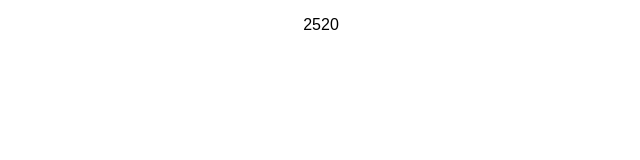
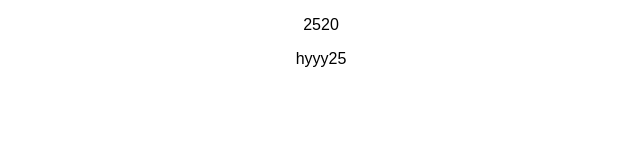
Before and after one commit to darcardenasp045/RenderizarListasYFormulariosReact, a React (Create React App) app: page / in a window 1280 px wide. Shown: the top 160 px of the page, without its empty margins (319-959 px from the left). Built offline with nearby package versions, Linux system fonts and the light colour scheme.

Commit message:
se agrago un objeto dentro de otro objeto, de esta manera revisamos como renderizarlos

```diff
--- a/src/App.js
+++ b/src/App.js
@@ -3,7 +3,11 @@ import "./styles.css";
 const notas = [
   {
     id: 25,
-    date: 20
+    date: 20,
+    object: {
+      hola: "hyyy",
+      idd: 25
+    }
   }
 ];
 
@@ -11,19 +15,25 @@ export default function App() {
   if (typeof notas === undefined || notas === null) {
     return "no hay notas";
   }
-  const Note = ({ note }) => {
+  const Note = ({ id, date, object }) => {
     return (
-      <p>
-        {" "}
-        {note.id}
-        {note.date}
-      </p>
+      <div>
+        <p>
+          {" "}
+          {id}
+          {date}
+        </p>
+        <p>
+          {object.hola}
+          {object.idd}
+        </p>
+      </div>
     );
   };
   return (
     <div className="App">
       {notas.map((note) => {
-        return <Note note={note} />;
+        return <Note id={note.id} date={note.date} object={note.object} />;
       })}
     </div>
   );
```
